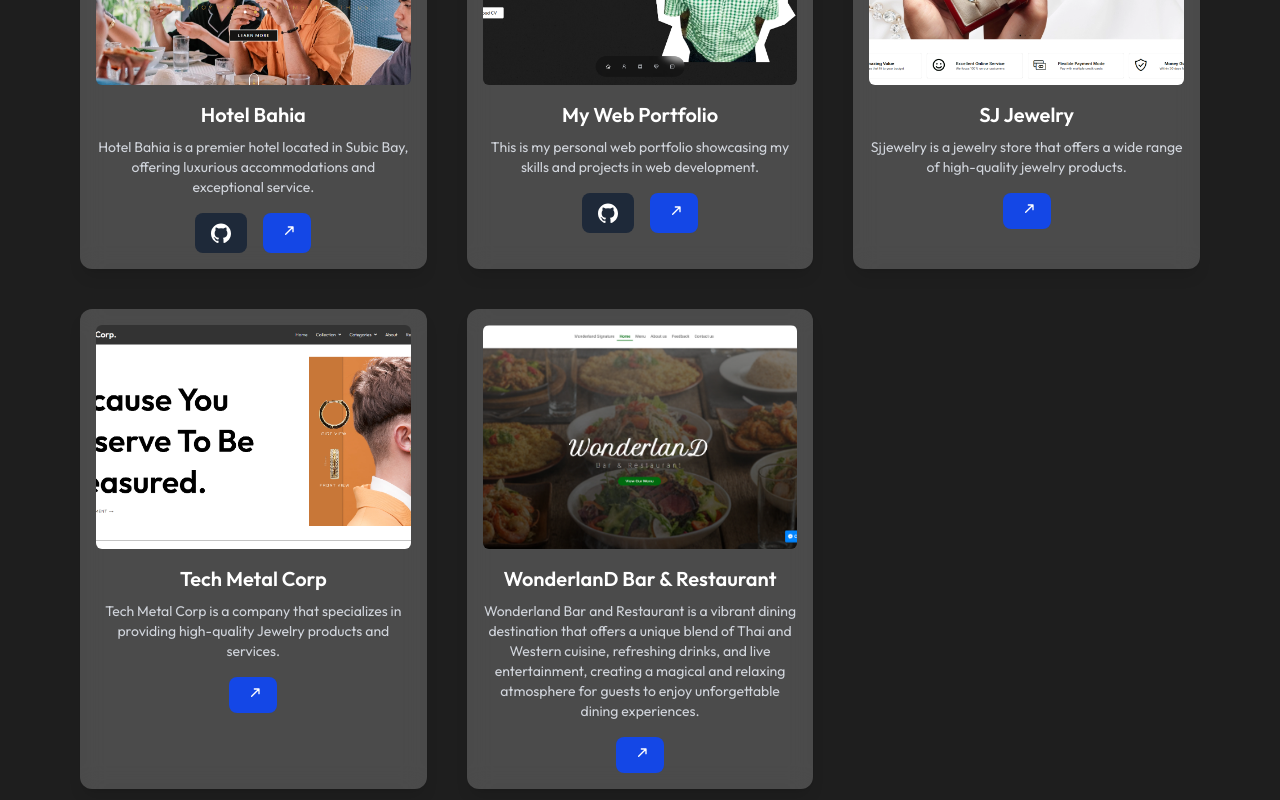
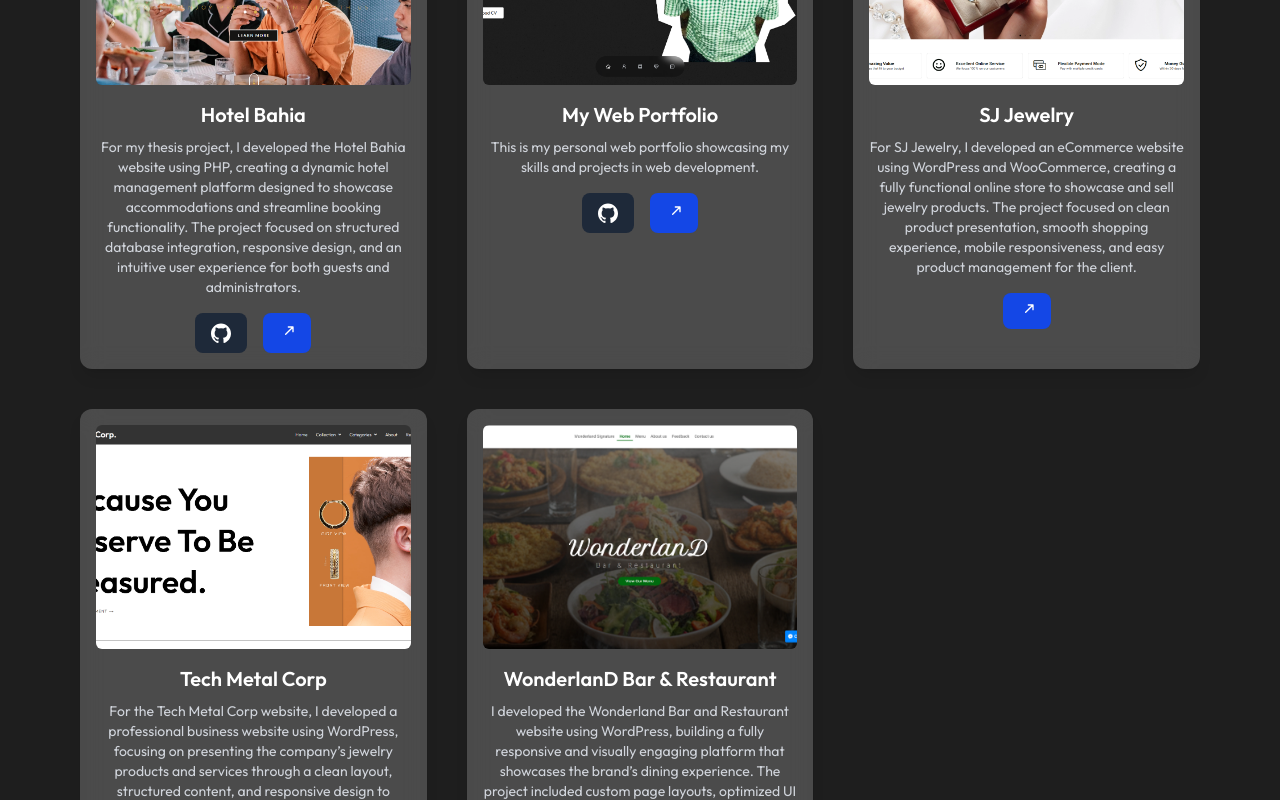
Before and after one commit to Alups/alu, a React (Vite) app: page / in a window 1280 px wide. Shown: the part 3620-4420 px from the top of the page. Built offline with nearby package versions, Linux system fonts and the light colour scheme.

Commit message:
Update Webportfolio.jsx

```diff
--- a/src/components/Webportfolio.jsx
+++ b/src/components/Webportfolio.jsx
@@ -10,7 +10,7 @@ export default function WebPortfolioEmbed() {
     {
       title: "Hotel Bahia",
       description:
-        "Hotel Bahia is a premier hotel located in Subic Bay, offering luxurious accommodations and exceptional service.",
+        "For my thesis project, I developed the Hotel Bahia website using PHP, creating a dynamic hotel management platform designed to showcase accommodations and streamline booking functionality. The project focused on structured database integration, responsive design, and an intuitive user experience for both guests and administrators.",
       preview: bahiaPrev,
       url: "https://github.com/Alups/hotel-bahia",
       github: "https://github.com/Alups/hotel-bahia",
@@ -26,21 +26,21 @@ export default function WebPortfolioEmbed() {
     {
       title: "SJ Jewelry",
       description:
-        "Sjjewelry is a jewelry store that offers a wide range of high-quality jewelry products.",
+        "For SJ Jewelry, I developed an eCommerce website using WordPress and WooCommerce, creating a fully functional online store to showcase and sell jewelry products. The project focused on clean product presentation, smooth shopping experience, mobile responsiveness, and easy product management for the client.",
       url: "https://sjjewelry.com.ph",
       preview: sjPrev,
     },
     {
       title: "Tech Metal Corp",
       description:
-        "Tech Metal Corp is a company that specializes in providing high-quality Jewelry products and services.",
+        "For the Tech Metal Corp website, I developed a professional business website using WordPress, focusing on presenting the company’s jewelry products and services through a clean layout, structured content, and responsive design to improve user experience across all devices.",
       url: "https://techmetalcorp.com",
       preview: tmcPrev,
     },
     {
       title: "WonderlanD Bar & Restaurant",
       description:
-        "Wonderland Bar and Restaurant is a vibrant dining destination that offers a unique blend of Thai and Western cuisine, refreshing drinks, and live entertainment, creating a magical and relaxing atmosphere for guests to enjoy unforgettable dining experiences.",
+        "I developed the Wonderland Bar and Restaurant website using WordPress, building a fully responsive and visually engaging platform that showcases the brand’s dining experience. The project included custom page layouts, optimized UI structure, mobile responsiveness, and performance improvements to enhance user experience and accessibility.",
       url: "https://wonderlandbarandrestaurant.com/",
       preview: wbrPrev,
     },
```
